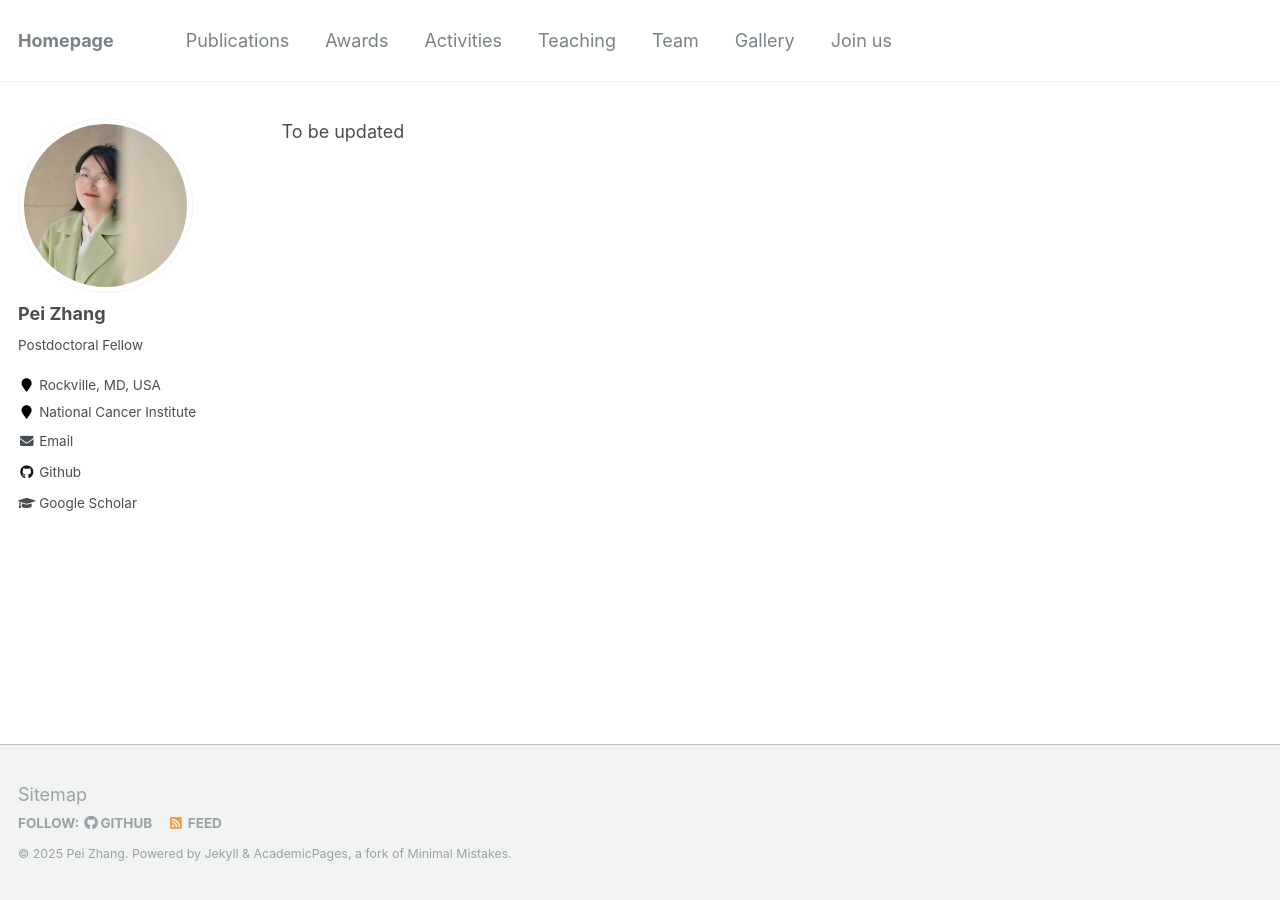
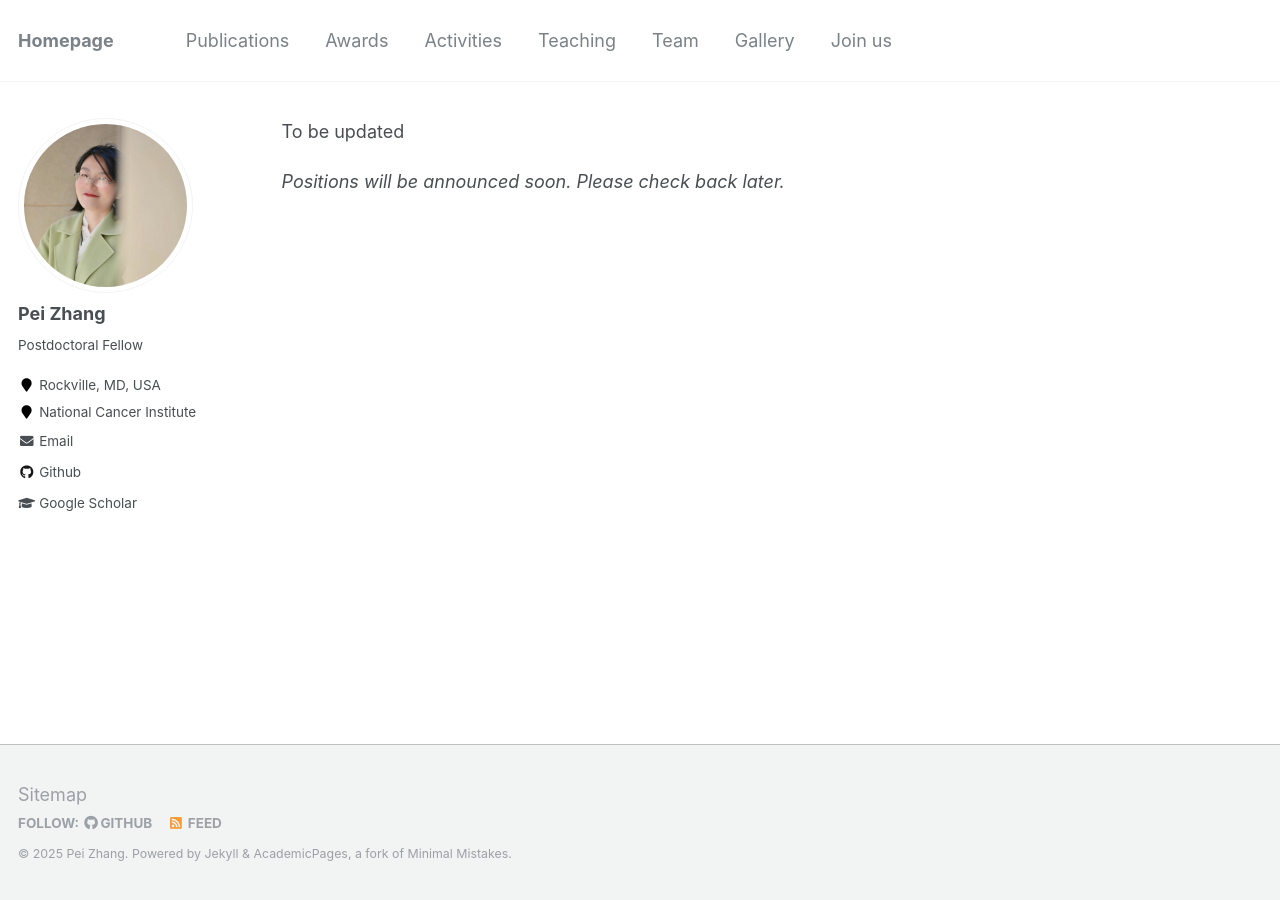
Before and after one commit to BettyzhangPei/BettyzhangPei.github.io, a Jekyll site: the page built from _pages/join us.md, in a window 1280 px wide. Built offline with Jekyll 4.4.1, drawn with Linux system fonts in a browser that asks for light colours.

Commit message:
Update join us.md

```diff
--- a/_pages/join us.md
+++ b/_pages/join us.md
@@ -35,3 +35,6 @@
 - Undergraduate and graduate transcripts for PhD applicants.
 - Research statement and future interest for Postdoc applicants (PhD applicants are also encouraged to send a research statement).
 {% endcomment %}
+
+<!-- You can show a short placeholder instead -->
+*Positions will be announced soon. Please check back later.*
```
